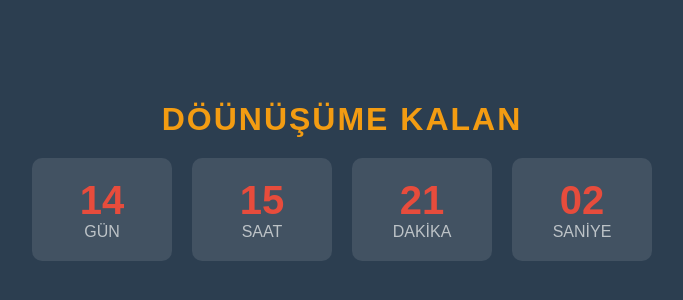
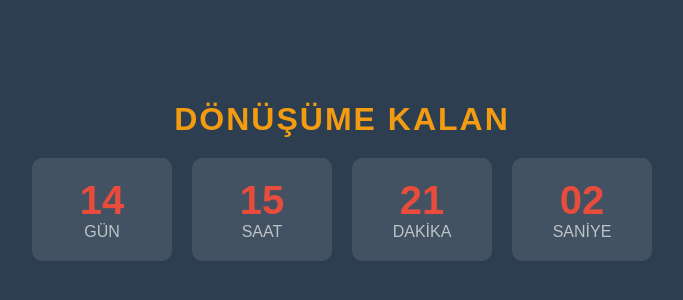
Before and after one commit to ttirpan/sayac, a plain HTML site: page index.html in a window 1280 px wide. Shown: the part 230-530 px from the top of the page, without its empty margins (298-981 px from the left). Drawn offline with Linux system fonts and the light colour scheme.

Commit message:
Add files via upload

```diff
--- a/index.html
+++ b/index.html
@@ -96,7 +96,7 @@
     </style>
 </head>
 <body>
-    <h1>Döünüşüme Kalan</h1>
+    <h1>Dönüşüme Kalan</h1>
 
     <div id="countdown">
         <div class="time-box">
```
